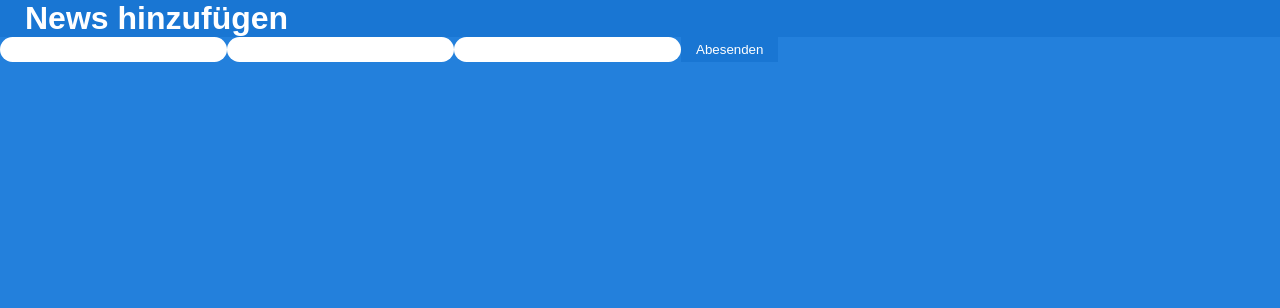
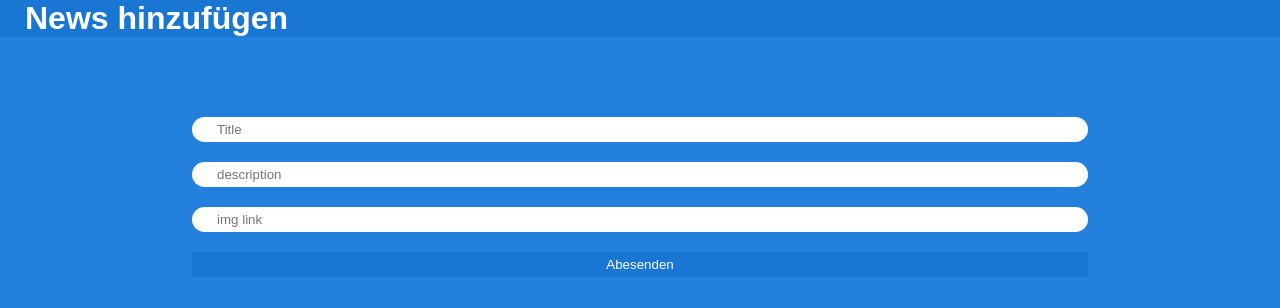
Before and after one commit to CreedDE/Feeby, a React (Create React App) app: page /addNews in a window 1280 px wide. Shown: the top 308 px of the page. Built offline with nearby package versions, Linux system fonts and the light colour scheme.

Commit message:
create addNews site

```diff
--- a/src/actions.js
+++ b/src/actions.js
@@ -2,8 +2,10 @@ import { createAction } from 'redux-actions'
 
 const ACTIONS = {
   RENDER_ALL_NEWS: 'RENDER_ALL_NEWS',
+  ADD_NEWS: 'ADD_NEWS',
 }
 
 export const renderAllNews = createAction(ACTIONS.RENDER_ALL_NEWS)
+export const addNews = createAction(ACTIONS.ADD_NEWS)
 
 export default ACTIONS
--- a/src/components/AddNews.js
+++ b/src/components/AddNews.js
@@ -14,9 +14,17 @@ const StyledHeader = styled.div`
   width: 100%;
   padding-left: 25px;
   color: #fff;
+  margin-bottom: 80px;
   h1 {
     margin: 0;
   }
+`
+
+const StyledForm = styled.div`
+  display: flex;
+  flex-direction: column;
+  width: 70%;
+  margin: 0 auto;
 `
 
 const StyledInput = styled.input`
@@ -24,6 +32,7 @@ const StyledInput = styled.input`
   border: none;
   border-radius: 25px;
   padding: 5px 25px;
+  margin-bottom: 20px;
 `
 
 const StyledButton = styled.button`
@@ -41,10 +50,12 @@ export default class AddNews extends Component {
           <StyledHeader>
             <h1>News hinzufügen</h1>
           </StyledHeader>
-          <StyledInput />
-          <StyledInput />
-          <StyledInput />
-          <StyledButton>Abesenden</StyledButton>
+          <StyledForm>
+            <StyledInput placeholder="Title" />
+            <StyledInput placeholder="description" />
+            <StyledInput placeholder="img link" />
+            <StyledButton>Abesenden</StyledButton>
+          </StyledForm>
         </StyledBackground>
       </React.Fragment>
     )
```
